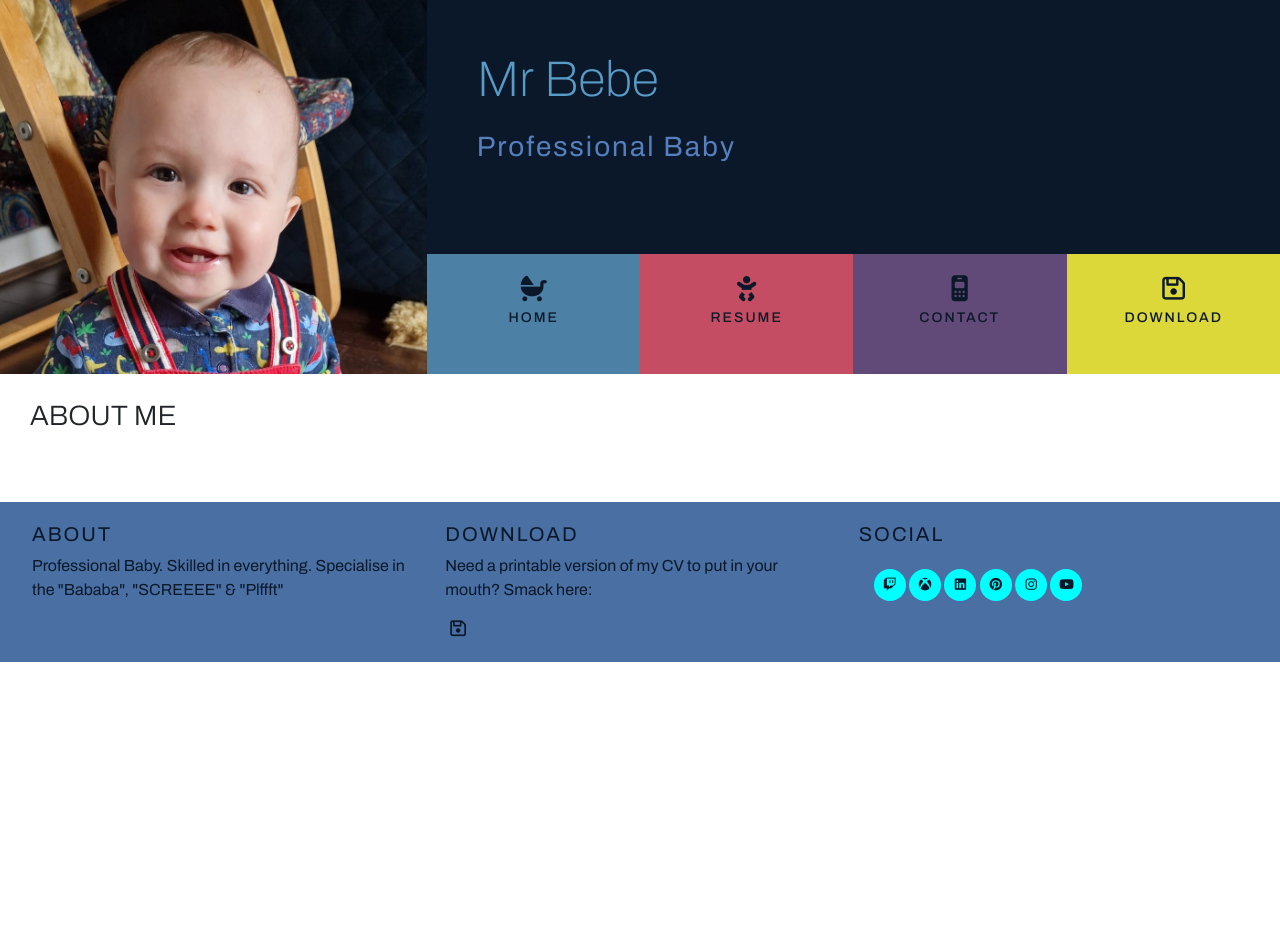
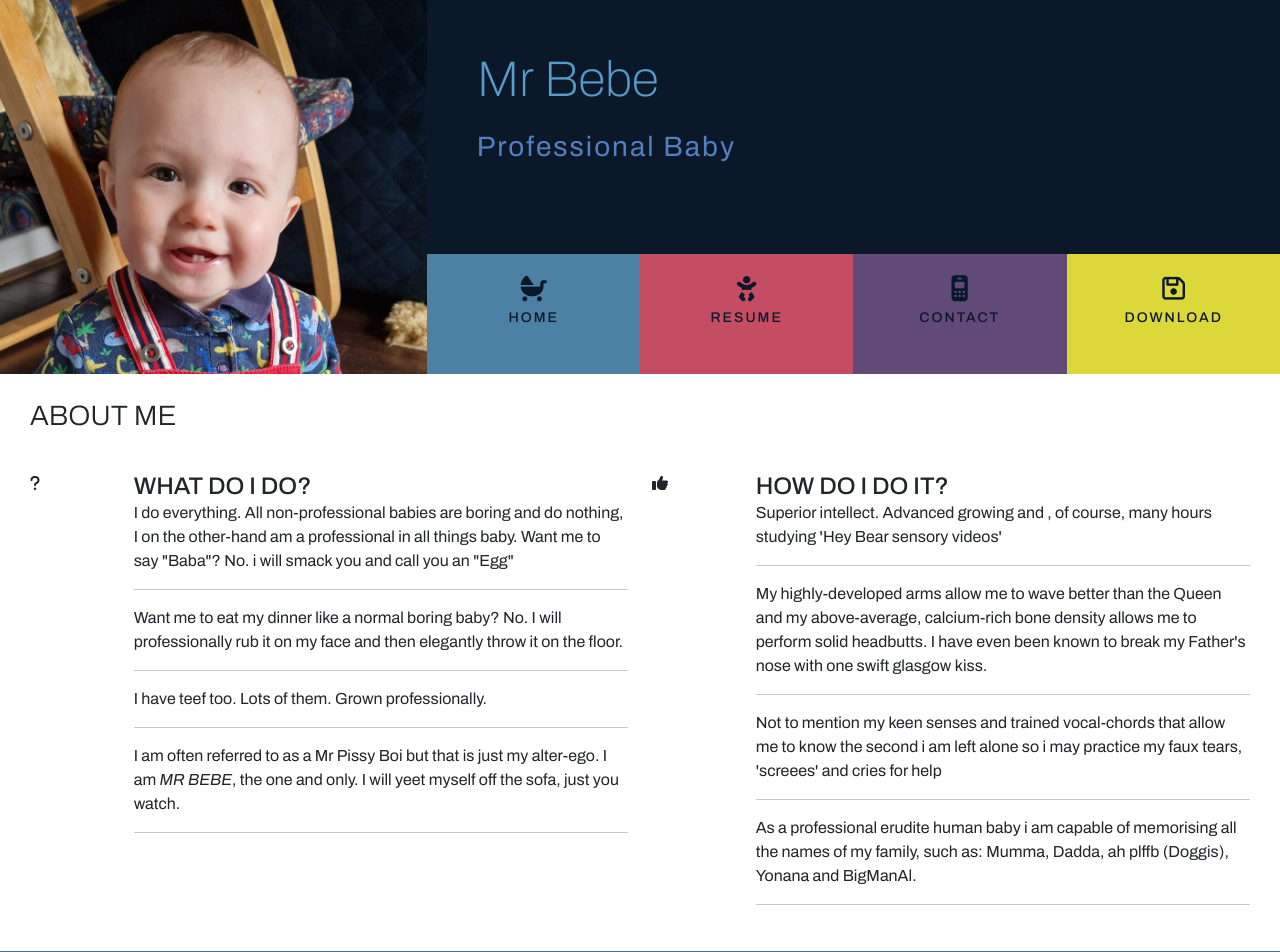
Before and after one commit to RhysYDev/CVProject, a website: page index.html in a window 1280 px wide. Shown: the top 952 px of the page. Before the commit the page ends 800 px from the top, so only its background shows below. Drawn offline with nearby package versions, Linux system fonts and the light colour scheme.

Commit message:
add text to three reasons

```diff
--- a/index.html
+++ b/index.html
@@ -61,6 +61,59 @@
                 <div class="row">
                     <div class="col">
                         <h3 class="section-heading uppercase">About me</h3>
+                    </div>
+                </div>
+                <div class="row">
+                    <div class="col-10 offset-1 offset-sm-0 col-sm-4 col-md-6">
+                        <div class="row">
+                            <div class="col-2">
+                                <i class="three-reasons-icon fa fa-question" aria-hidden="true"></i>
+                            </div>
+                            <div class="col-10">
+                                <h4 class="three-reasons-heading uppercase">What do I do?</h4>
+                                <p>
+                                    I do everything. All non-professional babies are boring and do nothing, I on the
+                                    other-hand am a professional in all things baby. Want me to say "Baba"? No. i will
+                                    smack you and call you an "Egg"
+                                    <hr>
+                                    Want me to eat my dinner like a normal boring baby? No. I will professionally rub it
+                                    on my face and then elegantly throw it on the floor.
+                                    <hr>
+                                    I have teef too. Lots of them. Grown professionally.
+                                    <hr>
+                                    I am often referred to as a Mr Pissy Boi but that is just my alter-ego. I am <i>MR
+                                        BEBE</i>, the one and only. I will yeet myself off the sofa, just you watch.
+                                    <hr>
+                                </p>
+                            </div>
+
+                        </div>
+                    </div>
+                    <div class="col-10 offset-1 offset-sm-0 col-sm-4 col-md-6">
+                        <div class="row">
+                            <div class="col-2">
+                                <i class="three-reasons-icon fa fa-thumbs-up" aria-hidden="true"></i>
+                            </div>
+                            <div class="col-10">
+                                <h4 class="three-reasons-heading uppercase">How do i do it?</h4>
+                                <p>
+                                    Superior intellect. Advanced growing and , of course, many hours studying 'Hey Bear
+                                    sensory videos'
+                                    <hr>
+
+                                    My highly-developed arms allow me to wave better than the Queen and my
+                                    above-average, calcium-rich bone density allows me to perform solid headbutts. I
+                                    have even been known to break my Father's nose with one swift glasgow kiss.
+                                    <hr>
+                                    Not to mention my keen senses and trained vocal-chords that allow me to know the
+                                    second i am left alone so i may practice my faux tears, 'screees' and cries for help
+                                    <hr>
+                                    As a professional erudite human baby i am capable of memorising all the names of my family, such as: Mumma, Dadda, ah plffb (Doggis), Yonana and BigManAl.
+                                    <hr>
+                                </p>
+                            </div>
+
+                        </div>
                     </div>
                 </div>
             </div>
```
